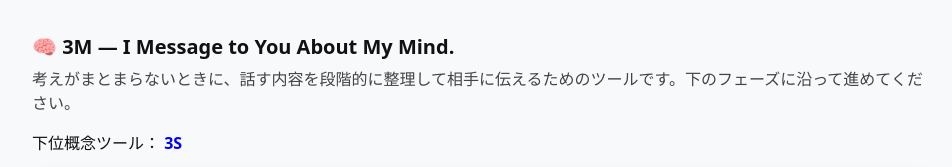
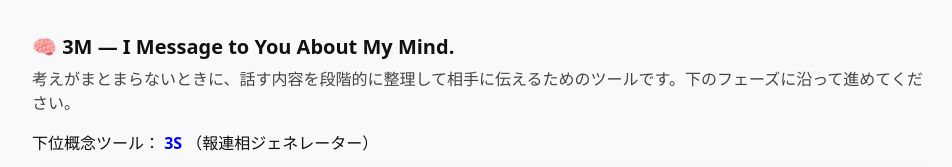
Before and after one commit to Uchida16104/3M, a plain HTML site: page index.html in a window 1280 px wide. Shown: the top 167 px of the page, without its empty margins (158-1110 px from the left). Drawn offline with nearby package versions, Linux system fonts and the light colour scheme.

Commit message:
Update index.html

```diff
--- a/index.html
+++ b/index.html
@@ -78,6 +78,7 @@
         <span>
           <a style="text-decoration: none; text-align: center; color: blue; font-weight: bold;" href="https://uchida16104.github.io/3S">3S</a>
         </span>
+        （報連相ジェネレーター）
       </p>
   </section>
   <!-- プログレス（フェーズの進捗表示） -->
```
